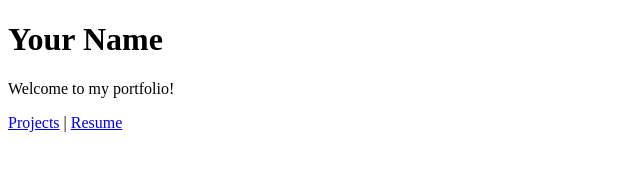
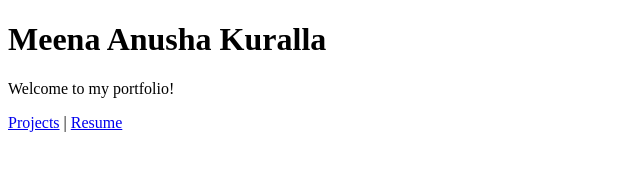
Before and after one commit to manushakuralla/Meena-Website, a plain HTML site: page index.html in a window 1280 px wide. Shown: the whole page, without its empty margins (0-640 px from the left). Drawn offline with Linux system fonts and the light colour scheme.

Commit message:
Update index.html

```diff
--- a/index.html
+++ b/index.html
@@ -6,7 +6,7 @@
   <link rel="stylesheet" href="style.css">
 </head>
 <body>
-  <h1>Your Name</h1>
+  <h1>Meena Anusha Kuralla</h1>
   <p>Welcome to my portfolio!</p>
   <nav>
     <a href="projects.html">Projects</a> |
```
